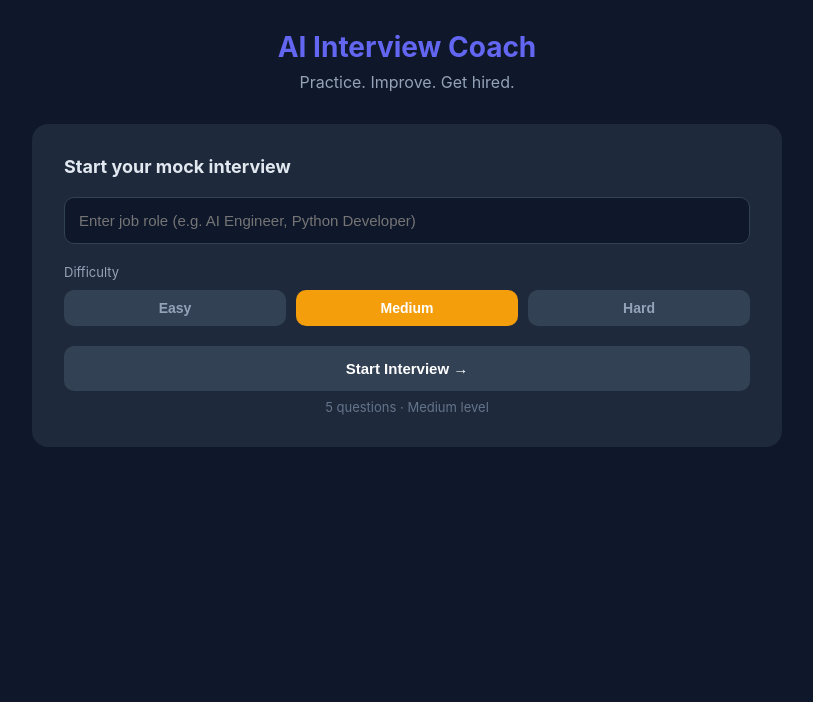
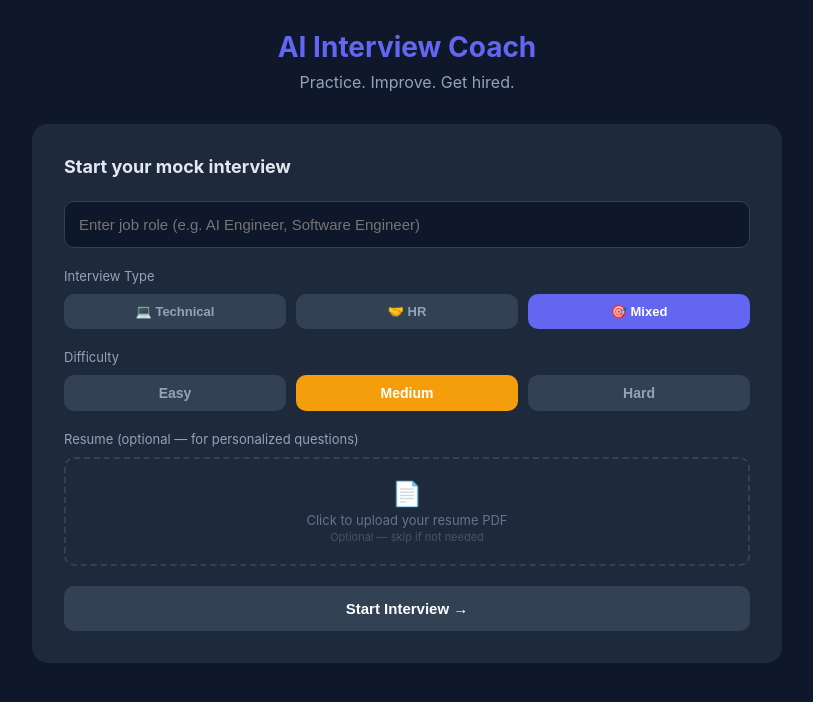
Before and after one commit to alex0077-git/Ai-Interview-Coach, a React (Create React App) app in the folder frontend/: page / in a window 1280 px wide. Shown: the top 702 px of the page, without its empty margins (233-1046 px from the left). Built offline with nearby package versions, Linux system fonts and the light colour scheme.

Commit message:
Add resume upload, HR questions, mixed interview mode

```diff
--- a/frontend/src/App.js
+++ b/frontend/src/App.js
@@ -1,8 +1,11 @@
-import { useState } from "react";
+import { useState, useRef } from "react";
 
 function App() {
   const [jobRole, setJobRole] = useState("");
   const [difficulty, setDifficulty] = useState("Medium");
+  const [interviewType, setInterviewType] = useState("Mixed");
+  const [resumeText, setResumeText] = useState("");
+  const [resumeName, setResumeName] = useState("");
   const [questions, setQuestions] = useState([]);
   const [answers, setAnswers] = useState({});
   const [results, setResults] = useState(null);
@@ -10,14 +13,38 @@ function App() {
   const [stage, setStage] = useState("setup");
   const [sessionHistory, setSessionHistory] = useState([]);
   const [allPreviousQuestions, setAllPreviousQuestions] = useState([]);
+  const fileRef = useRef();
 
   const difficulties = ["Easy", "Medium", "Hard"];
+  const interviewTypes = ["Technical", "HR", "Mixed"];
+
+  const uploadResume = async (file) => {
+    setResumeName(file.name);
+    const formData = new FormData();
+    formData.append("file", file);
+    const res = await fetch("http://127.0.0.1:8000/upload-resume", {
+      method: "POST",
+      body: formData,
+    });
+    const data = await res.json();
+    setResumeText(data.resume_text);
+  };
 
   const startInterview = async () => {
     if (!jobRole) return;
     setLoading(true);
     const previousStr = allPreviousQuestions.join(" | ");
-    const res = await fetch(`http://127.0.0.1:8000/start-interview?job_role=${encodeURIComponent(jobRole)}&difficulty=${difficulty}&previous=${encodeURIComponent(previousStr)}`);
+    const res = await fetch("http://127.0.0.1:8000/start-interview-full", {
+      method: "POST",
+      headers: { "Content-Type": "application/json" },
+      body: JSON.stringify({
+        job_role: jobRole,
+        difficulty,
+        interview_type: interviewType,
+        resume_text: resumeText,
+        previous: previousStr,
+      }),
+    });
     const data = await res.json();
     setQuestions(data.questions);
     setAllPreviousQuestions(prev => [...prev, ...data.questions]);
@@ -45,9 +72,9 @@ function App() {
     setSessionHistory(prev => [...prev, {
       role: jobRole,
       difficulty,
+      type: interviewType,
       total: data.total_score,
       max: data.max_score,
-      time: new Date().toLocaleTimeString()
     }]);
     setStage("results");
     setLoading(false);
@@ -58,6 +85,8 @@ function App() {
     setQuestions([]);
     setAnswers({});
     setResults(null);
+    setResumeText("");
+    setResumeName("");
     setStage("setup");
   };
 
@@ -108,7 +137,7 @@ function App() {
             <div style={{ display: "flex", gap: "16px", marginTop: "12px", flexWrap: "wrap" }}>
               {sessionHistory.map((s, i) => (
                 <span key={i} style={{ fontSize: "11px", color: "#64748b" }}>
-                  #{i + 1} {s.role} ({s.difficulty}) — {s.total}/{s.max}
+                  #{i + 1} {s.role} · {s.type} · {s.difficulty} — {s.total}/{s.max}
                 </span>
               ))}
             </div>
@@ -118,15 +147,33 @@ function App() {
         {/* SETUP */}
         {stage === "setup" && (
           <div style={{ background: "#1e293b", borderRadius: "16px", padding: "32px" }}>
-            <h2 style={{ color: "#e2e8f0", margin: "0 0 20px", fontSize: "18px" }}>Start your mock interview</h2>
+            <h2 style={{ color: "#e2e8f0", margin: "0 0 24px", fontSize: "18px" }}>Start your mock interview</h2>
+
+            {/* Job Role */}
             <input
-              placeholder="Enter job role (e.g. AI Engineer, Python Developer)"
+              placeholder="Enter job role (e.g. AI Engineer, Software Engineer)"
               value={jobRole}
               onChange={(e) => setJobRole(e.target.value)}
               onKeyDown={(e) => e.key === "Enter" && startInterview()}
               style={{ width: "100%", padding: "14px", borderRadius: "10px", border: "1px solid #334155", background: "#0f172a", color: "#e2e8f0", fontSize: "15px", marginBottom: "20px", boxSizing: "border-box" }}
             />
 
+            {/* Interview Type */}
+            <p style={{ color: "#94a3b8", fontSize: "13px", margin: "0 0 10px" }}>Interview Type</p>
+            <div style={{ display: "flex", gap: "10px", marginBottom: "20px" }}>
+              {interviewTypes.map(t => (
+                <button key={t} onClick={() => setInterviewType(t)}
+                  style={{
+                    flex: 1, padding: "10px", borderRadius: "10px", border: "none", cursor: "pointer", fontSize: "13px", fontWeight: "600",
+                    background: interviewType === t ? "#6366f1" : "#334155",
+                    color: interviewType === t ? "white" : "#94a3b8"
+                  }}>
+                  {t === "Technical" ? "💻 Technical" : t === "HR" ? "🤝 HR" : "🎯 Mixed"}
+                </button>
+              ))}
+            </div>
+
+            {/* Difficulty */}
             <p style={{ color: "#94a3b8", fontSize: "13px", margin: "0 0 10px" }}>Difficulty</p>
             <div style={{ display: "flex", gap: "10px", marginBottom: "20px" }}>
               {difficulties.map(d => (
@@ -141,6 +188,33 @@ function App() {
               ))}
             </div>
 
+            {/* Resume Upload */}
+            <p style={{ color: "#94a3b8", fontSize: "13px", margin: "0 0 10px" }}>Resume (optional — for personalized questions)</p>
+            <div
+              onClick={() => fileRef.current.click()}
+              style={{
+                border: "2px dashed #334155", borderRadius: "10px", padding: "20px",
+                textAlign: "center", cursor: "pointer", marginBottom: "20px",
+                background: resumeText ? "#0f2a1a" : "transparent",
+                borderColor: resumeText ? "#10b981" : "#334155"
+              }}>
+              <input ref={fileRef} type="file" accept=".pdf" style={{ display: "none" }}
+                onChange={(e) => e.target.files[0] && uploadResume(e.target.files[0])} />
+              {resumeText ? (
+                <div>
+                  <div style={{ color: "#10b981", fontSize: "20px" }}>✅</div>
+                  <div style={{ color: "#10b981", fontSize: "13px", marginTop: "4px" }}>{resumeName} uploaded!</div>
+                  <div style={{ color: "#64748b", fontSize: "11px", marginTop: "2px" }}>Questions will be personalized to your resume</div>
+                </div>
+              ) : (
+                <div>
+                  <div style={{ color: "#64748b", fontSize: "24px" }}>📄</div>
+                  <div style={{ color: "#64748b", fontSize: "13px", marginTop: "4px" }}>Click to upload your resume PDF</div>
+                  <div style={{ color: "#475569", fontSize: "11px", marginTop: "2px" }}>Optional — skip if not needed</div>
+                </div>
+              )}
+            </div>
+
             <button onClick={startInterview} disabled={!jobRole || loading}
               style={{ width: "100%", padding: "14px", borderRadius: "10px", border: "none", background: !jobRole ? "#334155" : "#6366f1", color: "white", fontSize: "15px", fontWeight: "600", cursor: !jobRole ? "not-allowed" : "pointer" }}>
               {loading ? "Loading questions..." : "Start Interview →"}
@@ -151,9 +225,6 @@ function App() {
                 {allPreviousQuestions.length} questions already practiced — new ones will be different!
               </p>
             )}
-            <p style={{ color: "#64748b", fontSize: "13px", textAlign: "center", marginTop: "8px", marginBottom: 0 }}>
-              5 questions · {difficulty} level
-            </p>
           </div>
         )}
 
@@ -163,12 +234,13 @@ function App() {
             <div style={{ background: "#1e293b", borderRadius: "12px", padding: "16px 20px", marginBottom: "24px", display: "flex", justifyContent: "space-between", alignItems: "center" }}>
               <span style={{ color: "#94a3b8", fontSize: "14px" }}>
                 Role: <span style={{ color: "#6366f1", fontWeight: "600" }}>{jobRole}</span>
-                <span style={{ marginLeft: "10px", padding: "2px 8px", borderRadius: "10px", fontSize: "12px", fontWeight: "600",
+                <span style={{ marginLeft: "8px", padding: "2px 8px", borderRadius: "10px", fontSize: "11px", fontWeight: "600", background: "#1e1b4b", color: "#818cf8" }}>{interviewType}</span>
+                <span style={{ marginLeft: "6px", padding: "2px 8px", borderRadius: "10px", fontSize: "11px", fontWeight: "600",
                   background: difficulty === "Easy" ? "#064e3b" : difficulty === "Medium" ? "#451a03" : "#450a0a",
                   color: difficulty === "Easy" ? "#10b981" : difficulty === "Medium" ? "#f59e0b" : "#ef4444"
                 }}>{difficulty}</span>
               </span>
-              <span style={{ color: "#94a3b8", fontSize: "14px" }}>{Object.keys(answers).filter(k => answers[k]?.trim()).length} / {questions.length} answered</span>
+              <span style={{ color: "#94a3b8", fontSize: "14px" }}>{Object.keys(answers).filter(k => answers[k]?.trim()).length} / {questions.length}</span>
             </div>
 
             {questions.map((q, i) => (
@@ -203,7 +275,7 @@ function App() {
                 {results.total_score}/{results.max_score}
               </div>
               <div style={{ marginTop: "8px", fontSize: "14px", color: "#94a3b8" }}>
-                {pct(results.total_score, results.max_score)}% · {difficulty} level
+                {pct(results.total_score, results.max_score)}% · {interviewType} · {difficulty}
               </div>
               <p style={{ color: "#94a3b8", margin: "8px 0 0", fontSize: "14px" }}>
                 {results.total_score >= 35 ? "Excellent! You're interview ready!" :
@@ -234,7 +306,7 @@ function App() {
 
             <button onClick={restart}
               style={{ width: "100%", padding: "14px", borderRadius: "12px", border: "none", background: "#6366f1", color: "white", fontSize: "15px", fontWeight: "600", cursor: "pointer", marginTop: "8px" }}>
-              Next Interview (New Questions)
+              Start New Interview
             </button>
           </div>
         )}
```
Also changed, not shown: 1 other file (tests, documents, lock files or other folders).
